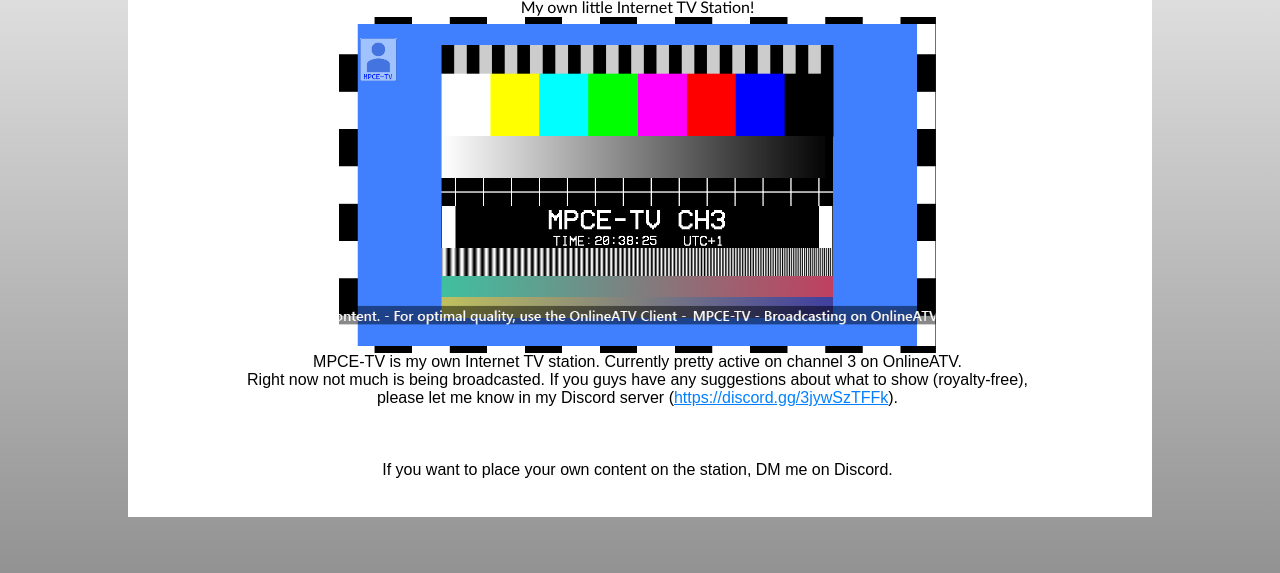
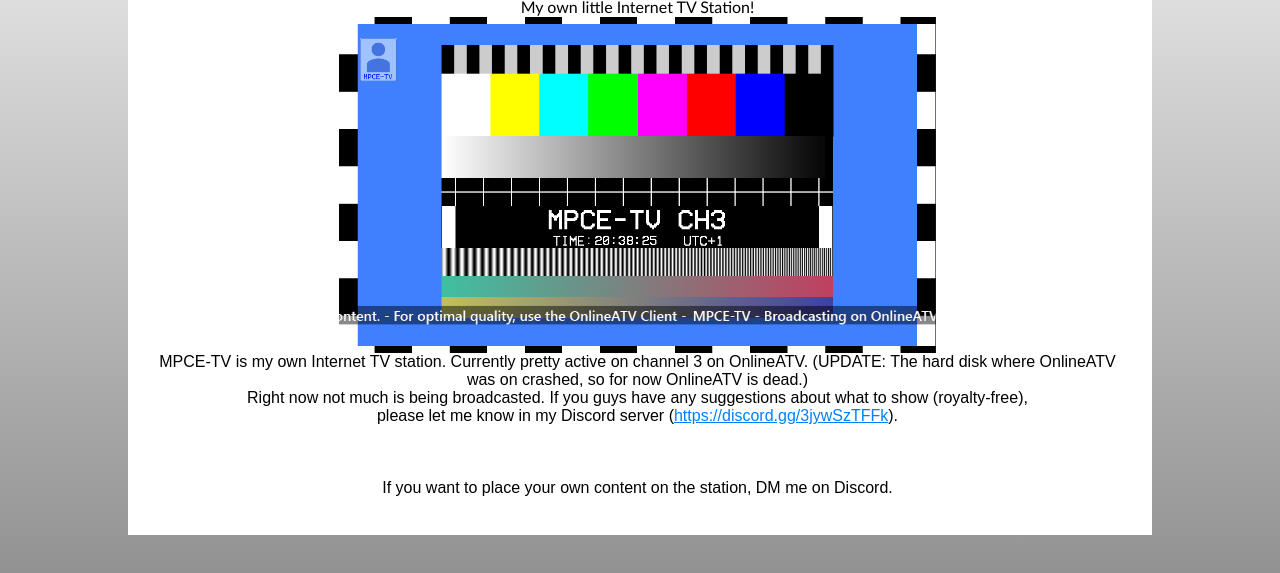
Before and after one commit to MarkPCExpertYT/markpcexpertyt.github.io, a plain HTML site: page mpce-tv.html in a window 1280 px wide. Shown: the part 203-776 px from the top of the page. Drawn offline with Linux system fonts and the light colour scheme.

Commit message:
Update mpce-tv.html

```diff
--- a/mpce-tv.html
+++ b/mpce-tv.html
@@ -78,7 +78,7 @@
 	</script>
 </div></div></div>
 <div class="textstyle1"><div id="container_2ea1b31f"><div id="container_2ea1b31f_padding" ><div class="textstyle2"></div>
-<div class="textstyle1"><span class="textstyle8">MPCE-TV<br/></span><span class="textstyle9">My own little Internet TV Station!<br/></span><img src="images/schermafbeelding_2023_10_07_203841.png" width="1025" height="576" id="img_7b4eae35" alt="" title="" /><span class="textstyle10"><br/>MPCE-TV is my own Internet TV station. Currently pretty active on channel 3 on OnlineATV.<br/>Right now not much is being broadcasted. If you guys have any suggestions about what to show (royalty-free), <br/>please let me know in my Discord server (</span><span class="textstyle10"><a href="https://discord.gg/3jywSzTFFk" target="_blank">https://discord.gg/3jywSzTFFk</a></span><span class="textstyle10">).<br/><br/><br/><br/>If you want to place your own content on the station, DM me on Discord.</span></div>
+<div class="textstyle1"><span class="textstyle8">MPCE-TV<br/></span><span class="textstyle9">My own little Internet TV Station!<br/></span><img src="images/schermafbeelding_2023_10_07_203841.png" width="1025" height="576" id="img_7b4eae35" alt="" title="" /><span class="textstyle10"><br/>MPCE-TV is my own Internet TV station. Currently pretty active on channel 3 on OnlineATV. (UPDATE: The hard disk where OnlineATV was on crashed, so for now OnlineATV is dead.)<br/>Right now not much is being broadcasted. If you guys have any suggestions about what to show (royalty-free), <br/>please let me know in my Discord server (</span><span class="textstyle10"><a href="https://discord.gg/3jywSzTFFk" target="_blank">https://discord.gg/3jywSzTFFk</a></span><span class="textstyle10">).<br/><br/><br/><br/>If you want to place your own content on the station, DM me on Discord.</span></div>
 <div style="clear:both"></div></div></div></div>
 <div class="textstyle2"><span class="textstyle11"><br/></span></div>
 <div style="clear:both"></div></div></div>  </div>
```
